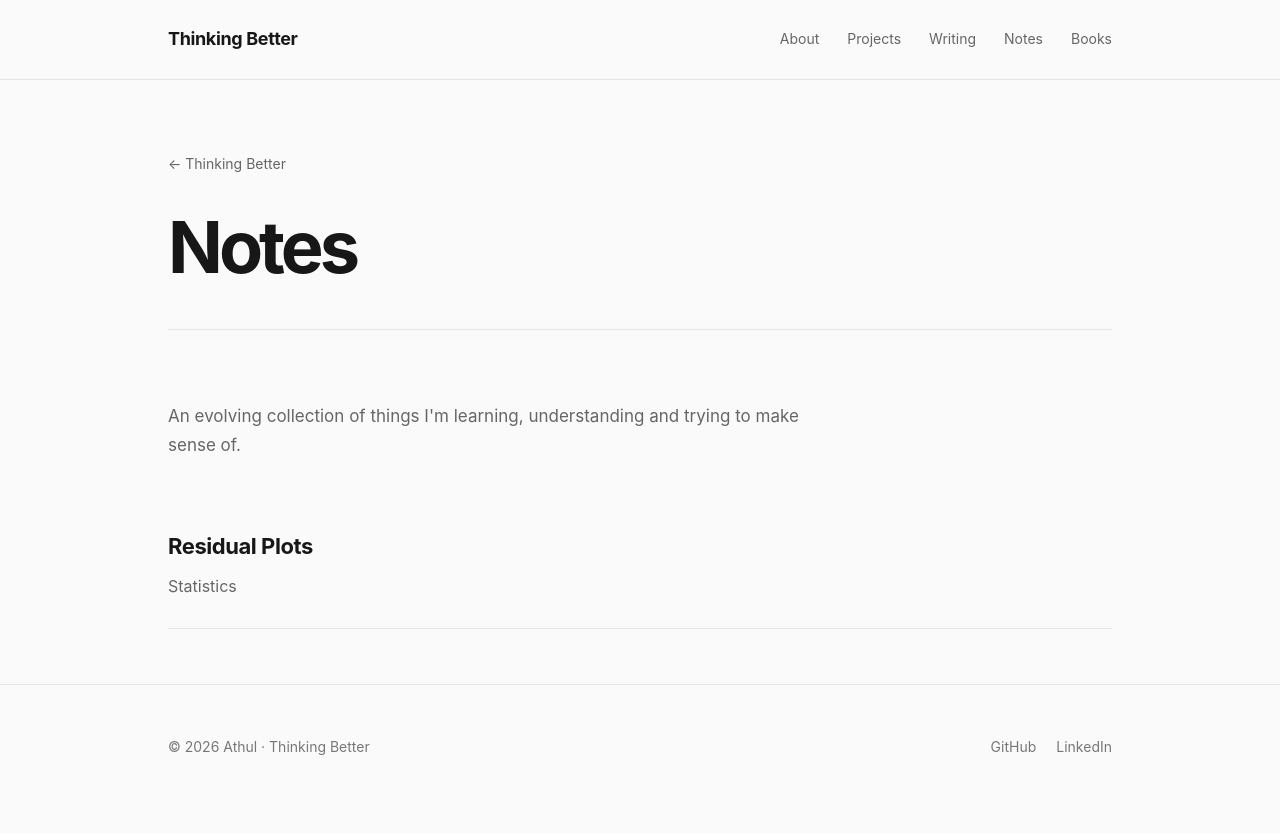
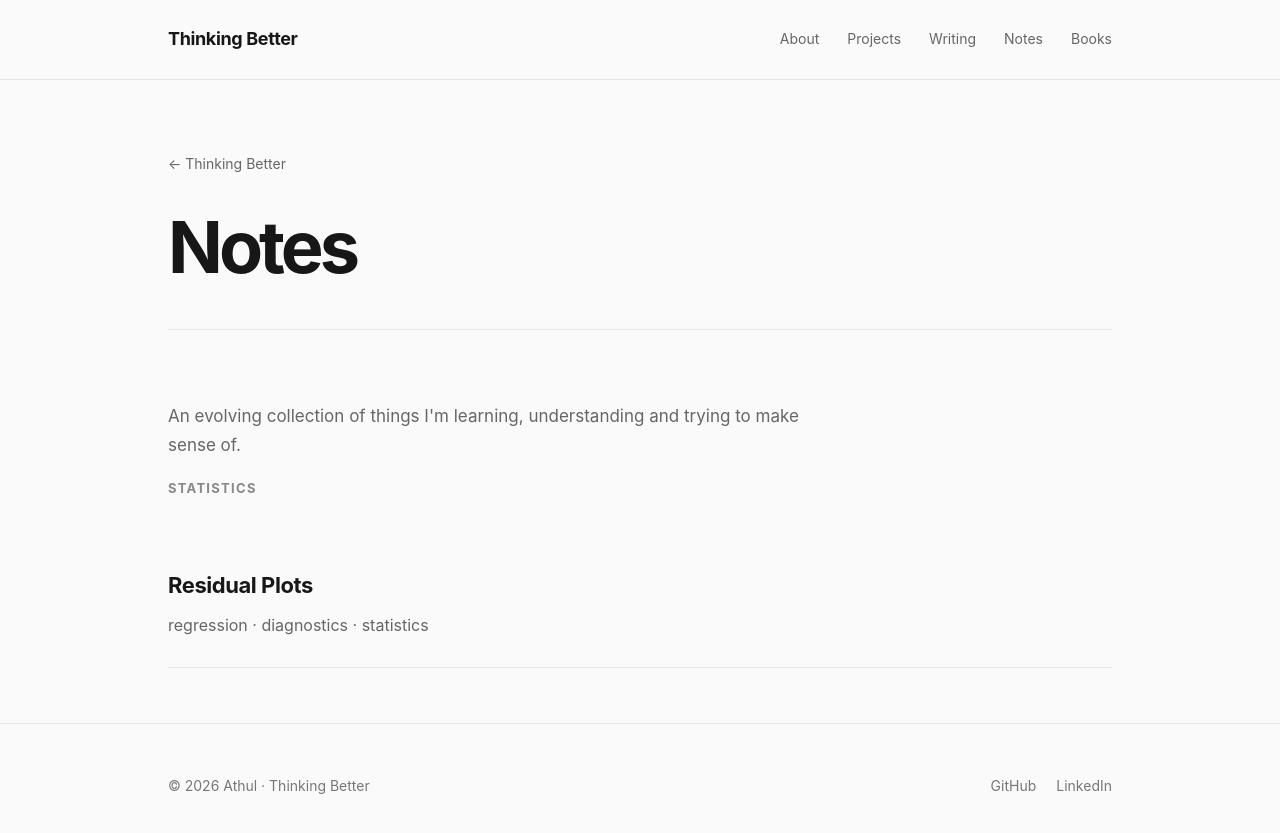
Before and after one commit to anorexigenic-specification58/anorexigenic-specification58.github.io, a Jekyll site: the page built from notes.md, in a window 1280 px wide. Shown: the top 833 px of the page. Built offline with Jekyll 4.4.1, drawn with Linux system fonts in a browser that asks for light colours.

Commit message:
Refactor notes display with category grouping

```diff
--- a/notes.md
+++ b/notes.md
@@ -25,31 +25,66 @@ permalink: /notes/
         </p>
 
 
-        <div class="list">
+        {% assign categories = site.notes
+            | map: "category"
+            | uniq
+            | sort %}
 
-            {% assign notes = site.notes | sort: "title" %}
 
-            {% for note in notes %}
+        {% for category in categories %}
 
-                <div class="list-item">
+            <div class="note-category-section">
 
-                    <h3>
-                        <a href="{{ note.url | relative_url }}">
-                            {{ note.title }}
-                        </a>
-                    </h3>
+                <div class="section-label">
+                    {{ category }}
+                </div>
 
-                    {% if note.category %}
-                        <p>
-                            {{ note.category }}
-                        </p>
-                    {% endif %}
+
+                <div class="list">
+
+                    {% assign category_notes = site.notes
+                        | where: "category", category
+                        | sort: "title" %}
+
+
+                    {% for note in category_notes %}
+
+                        <div class="list-item">
+
+                            <h3>
+
+                                <a href="{{ note.url | relative_url }}">
+                                    {{ note.title }}
+                                </a>
+
+                            </h3>
+
+
+                            {% if note.tags %}
+
+                                <p>
+
+                                    {% for tag in note.tags %}
+
+                                        {{ tag }}{% unless forloop.last %}
+                                        ·
+                                        {% endunless %}
+
+                                    {% endfor %}
+
+                                </p>
+
+                            {% endif %}
+
+                        </div>
+
+                    {% endfor %}
 
                 </div>
 
-            {% endfor %}
+            </div>
 
-        </div>
+        {% endfor %}
 
     </section>
 
```
